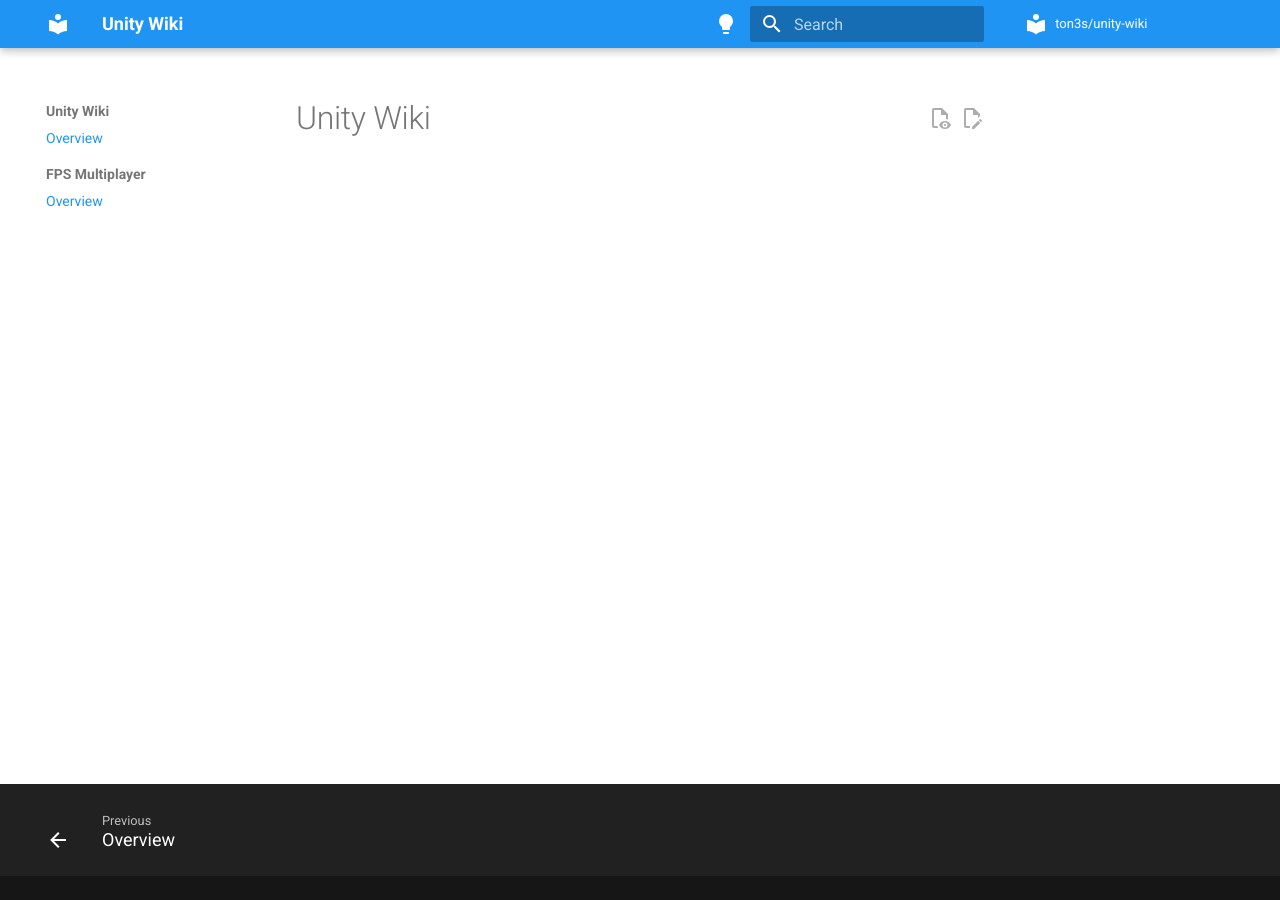
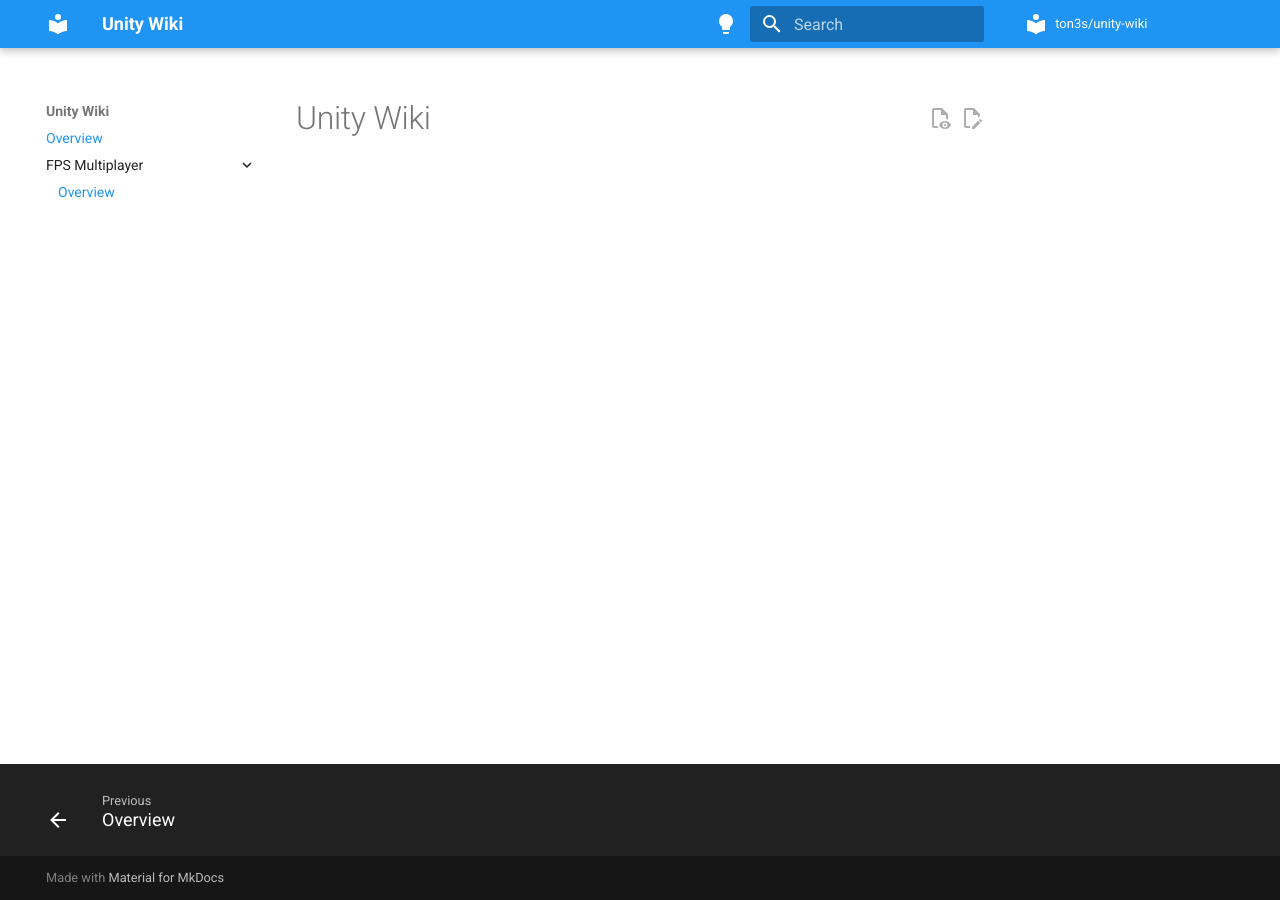
Before and after one commit to ton3s/unity-wiki, an MkDocs documentation site: the page built from docs/index.md, in a window 1280 px wide. Built offline with MkDocs 1.6.1 and Material for MkDocs 9.7.7, drawn with Linux system fonts in a browser that asks for light colours.

Commit message:
Revert sections

```diff
--- a/mkdocs.yml
+++ b/mkdocs.yml
@@ -291,7 +291,7 @@ theme:
     - navigation.expand # Expand all collapsable sections.
     #- navigation.instant     # Instant loading pages.
     #- navigation.indexes     # Attach pages directly to Sections. Incompatible with "toc.integrate"
-    - navigation.sections # Render top sections as groups.
+    #- navigation.sections # Render top sections as groups.
     #- navigation.tabs # Render top sections as tabs at the top.
     #- navigation.tabs.sticky # Tabs won't disappear when scrolling down. Requires "navigation.tabs".
     - navigation.top # Adds a "Back to top" that is shown when scrolling up.
@@ -441,7 +441,7 @@ extra:
   # | - https://squidfunk.github.io/mkdocs-material/setup/setting-up-the-footer/#generator-notice          |
   # |                                                                                                      |
   # +------------------------------------------------------------------------------------------------------+
-  generator: false
+  generator: true
 
 # +------------------------------------------------------------------------------------------------------+
 # |                                                                                                      |
```
